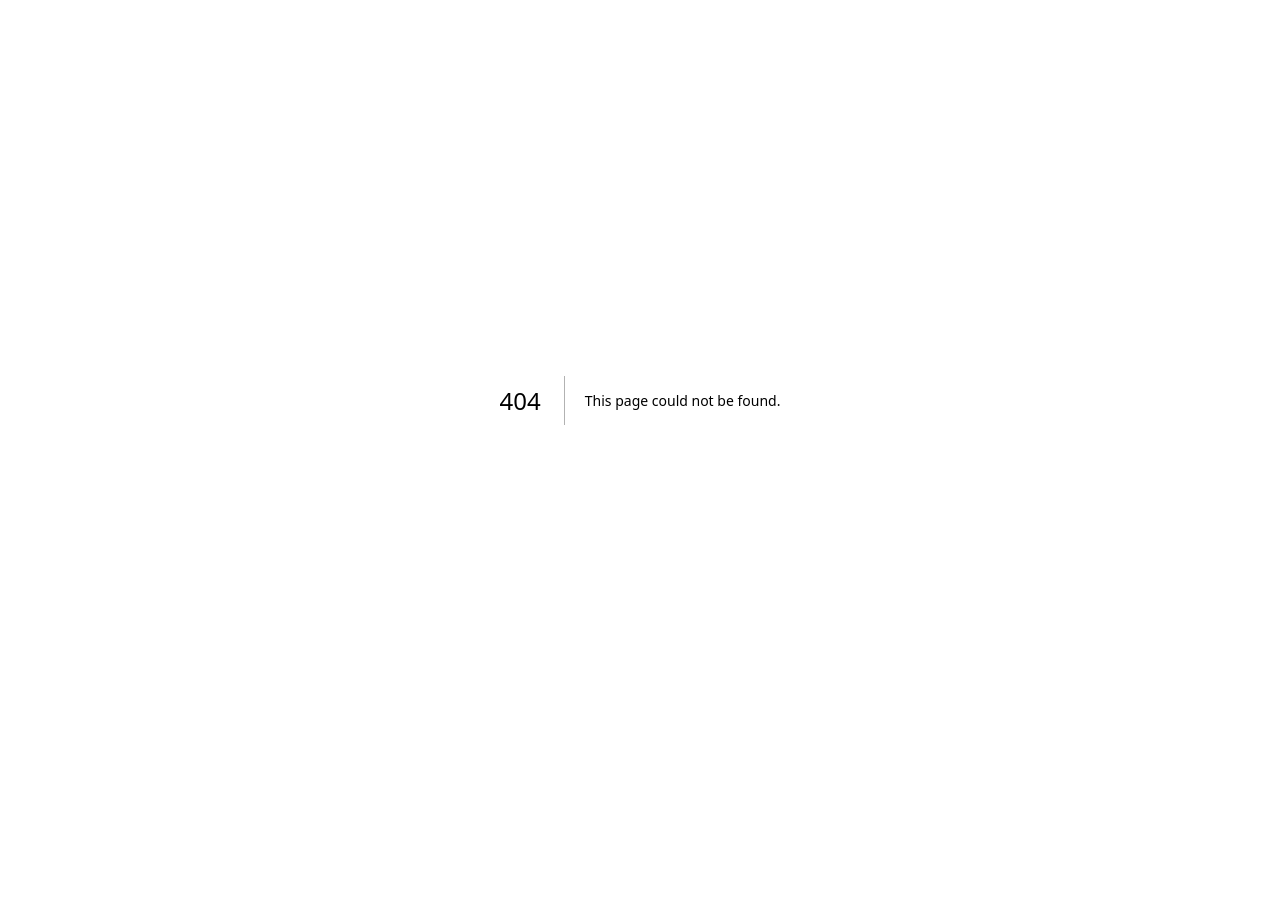
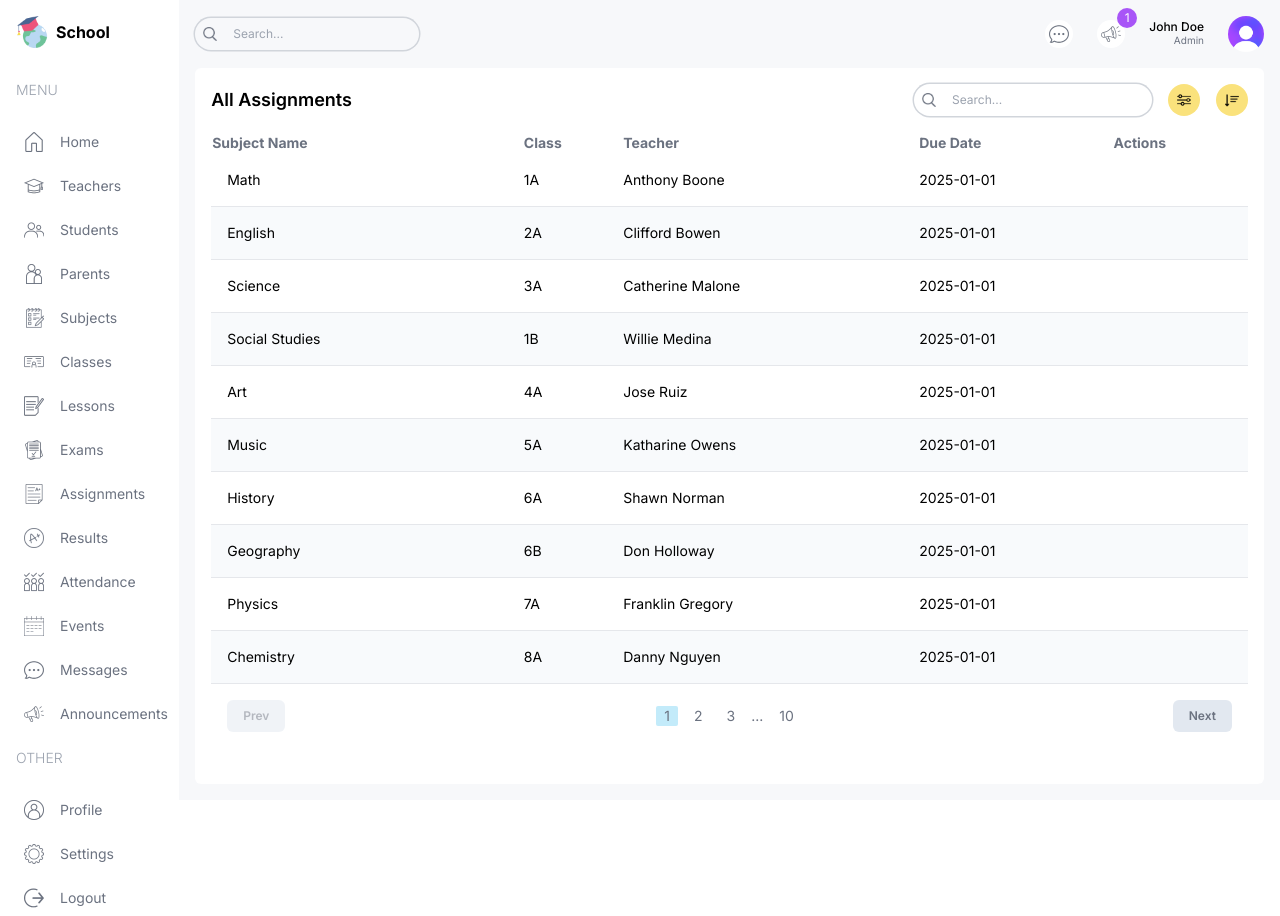
Before and after one commit to aminurjs/school-management-app, a Next.js app in the folder next-dashboard-ui/: page /list/assignments in a window 1280 px wide. Before the commit this address had no page. Before the commit the page ends 800 px from the top, so only its background shows below. Built offline with nearby package versions, Linux system fonts and the light colour scheme.

Commit message:
create assignment page

```diff
--- /dev/null
+++ b/next-dashboard-ui/src/app/(dashboard)/list/assignments/page.tsx
@@ -0,0 +1,92 @@
+import FormModal from "@/components/FormModal";
+import Pagination from "@/components/Pagination";
+import Table from "@/components/Table";
+import TableSearch from "@/components/TableSearch";
+import { assignmentsData, role } from "@/lib/data";
+import Image from "next/image";
+
+type Assignment = {
+  id: number;
+  subject: string;
+  class: string;
+  teacher: string;
+  dueDate: string;
+};
+
+const columns = [
+  {
+    header: "Subject Name",
+    accessor: "name",
+  },
+  {
+    header: "Class",
+    accessor: "class",
+  },
+  {
+    header: "Teacher",
+    accessor: "teacher",
+    className: "hidden md:table-cell",
+  },
+  {
+    header: "Due Date",
+    accessor: "dueDate",
+    className: "hidden md:table-cell",
+  },
+  {
+    header: "Actions",
+    accessor: "action",
+  },
+];
+
+const AssignmentListPage = () => {
+  const renderRow = (item: Assignment) => (
+    <tr
+      key={item.id}
+      className="border-b border-gray-200 even:bg-slate-50 text-sm hover:bg-lamaPurpleLight"
+    >
+      <td className="flex items-center gap-4 p-4">{item.subject}</td>
+      <td>{item.class}</td>
+      <td className="hidden md:table-cell">{item.teacher}</td>
+      <td className="hidden md:table-cell">{item.dueDate}</td>
+      <td>
+        <div className="flex items-center gap-2">
+          {role === "admin" ||
+            (role === "teacher" && (
+              <>
+                <FormModal table="assignment" type="update" data={item} />
+                <FormModal table="assignment" type="delete" id={item.id} />
+              </>
+            ))}
+        </div>
+      </td>
+    </tr>
+  );
+
+  return (
+    <div className="bg-white p-4 rounded-md flex-1 m-4 mt-0">
+      {/* TOP */}
+      <div className="flex items-center justify-between">
+        <h1 className="hidden md:block text-lg font-semibold">All Assignments</h1>
+        <div className="flex flex-col md:flex-row items-center gap-4 w-full md:w-auto">
+          <TableSearch />
+          <div className="flex items-center gap-4 self-end">
+            <button className="w-8 h-8 flex items-center justify-center rounded-full bg-lamaYellow">
+              <Image src="/filter.png" alt="" width={14} height={14} />
+            </button>
+            <button className="w-8 h-8 flex items-center justify-center rounded-full bg-lamaYellow">
+              <Image src="/sort.png" alt="" width={14} height={14} />
+            </button>
+            {role === "admin" ||
+              (role === "teacher" && <FormModal table="assignment" type="create" />)}
+          </div>
+        </div>
+      </div>
+      {/* LIST */}
+      <Table columns={columns} renderRow={renderRow} data={assignmentsData} />
+      {/* PAGINATION */}
+      <Pagination />
+    </div>
+  );
+};
+
+export default AssignmentListPage;
```
